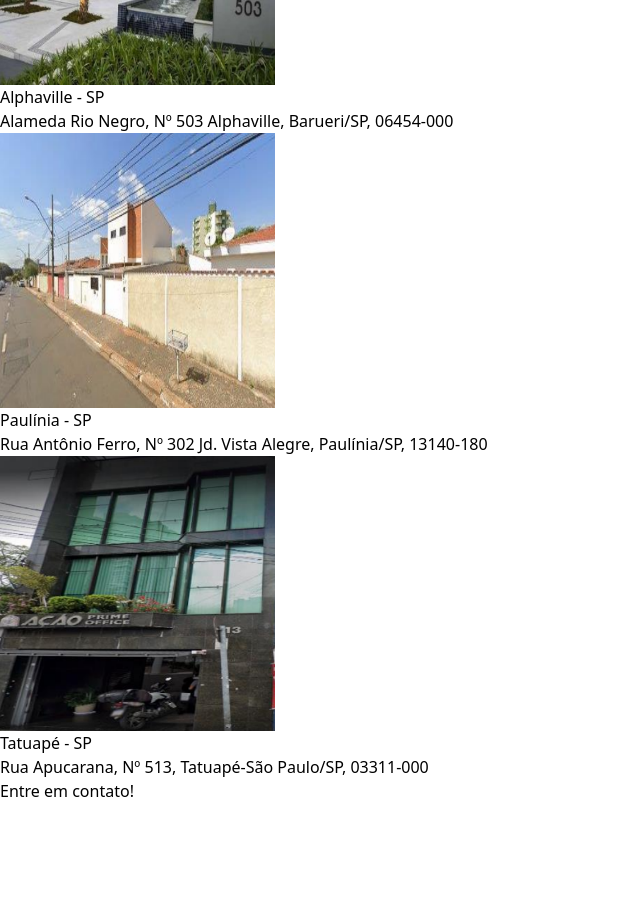
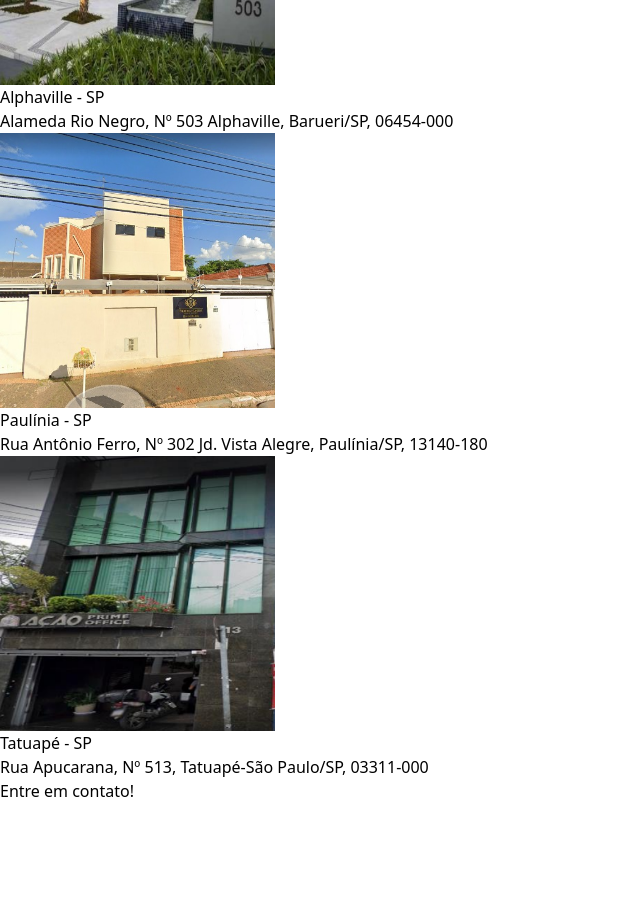
Before and after one commit to lipiw/tpcp-admnistradora, a React (Vite) app: page / in a window 1280 px wide. Shown: the part 3300-4221 px from the top of the page, without its empty margins (0-640 px from the left). Built offline with nearby package versions, Linux system fonts and the light colour scheme; what @material-tailwind/react would draw is missing.

Commit message:
Correções imagens, escritorios

```diff
--- a/src/data/escritorios.js
+++ b/src/data/escritorios.js
@@ -10,7 +10,7 @@ export const escritorios = [
     position: "Alameda Rio Negro, Nº 503 Alphaville, Barueri/SP, 06454-000",
   },
   {
-    img: "/img/esc3.png",
+    img: "/img/paulinia.jpeg",
     name: "Paulínia - SP",
     position: "Rua Antônio Ferro, Nº 302 Jd. Vista Alegre, Paulínia/SP, 13140-180 ",
   },
--- a/src/widgets/cards/team-card.jsx
+++ b/src/widgets/cards/team-card.jsx
@@ -3,7 +3,7 @@ import { Card, Avatar, Typography } from "@material-tailwind/react";
 
 export function TeamCard({ img, name, position, socials }) {
   return (
-    <Card color="transparent" shadow={false} className="text-center">
+    <Card color="transparent" shadow={false} className="text-center items-center">
       <Avatar
         src={img}
         alt={name}
```
Also changed, not shown: public/img/paulinia.jpeg (added).
